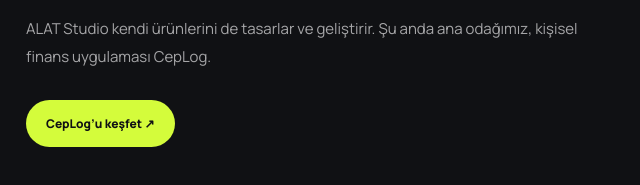
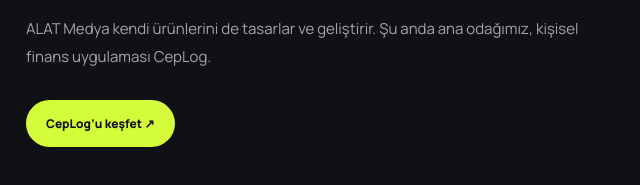
Before and after one commit to metealcl/alatweb, a plain HTML site: page urunler.html in a window 1280 px wide. Shown: the part 436-621 px from the top of the page, 2-642 px from the left. Drawn offline with nearby package versions, Linux system fonts and the light colour scheme.

Commit message:
Use ALAT Medya company name consistently

```diff
--- a/urunler.html
+++ b/urunler.html
@@ -1,4 +1,4 @@
-<!doctype html><html lang="tr"><head><meta charset="utf-8"><meta name="viewport" content="width=device-width,initial-scale=1"><meta name="theme-color" content="#101114"><meta name="description" content="ALAT Studio bünyesinde geliştirilen dijital ürünler."><link rel="canonical" href="https://alatmedya.tech/urunler.html"><link rel="icon" type="image/svg+xml" href="assets/brand/al-at.svg"><link rel="stylesheet" href="assets/studio.css"><title>Ürünlerimiz — ALAT Studio</title></head><body><div class="topline"><header class="header wrap"><a class="brand" href="index.html" aria-label="ALAT ana sayfa"><img src="assets/brand/al-at.svg" alt="ALAT Studio"></a><button class="menu" aria-label="Menüyü aç" aria-expanded="false">☰</button><nav class="nav" aria-label="Ana menü"><a href="studio.html">Stüdyo</a><a href="hizmetler.html">Hizmetler</a><a href="projeler.html">İşler</a><a href="urunler.html">Ürünler</a><a class="nav-cta" href="iletisim.html">Bir fikrin mi var? ↗</a></nav></header></div><main>
-<section class="hero wrap"><div><div class="eyebrow mono"><i class="dot"></i> ÜRÜNLER</div><h1>İhtiyaçtan<br><span class="stroke">doğan ürünler.</span></h1><p class="lead">ALAT Studio kendi ürünlerini de tasarlar ve geliştirir. Şu anda ana odağımız, kişisel finans uygulaması CepLog.</p><div class="actions"><a class="btn" href="proje-ceplog.html">CepLog’u keşfet ↗</a></div></div><div class="hero-art"><div class="art-grid"></div><div class="orbit"></div><div class="orbit two"></div><div class="core"><img src="assets/brand/al-at.svg" alt="ALAT Studio"></div></div></section>
-<section class="section wrap reveal"><div class="project-card"><div class="project-copy"><span class="status mono">AKTİF GELİŞTİRME · ÖZEL TEST</span><h3>CepLog<span class="lime">.</span></h3><p>Gelir, gider, bütçe, birikim ve hedefleri tek bir kişisel çalışma alanında birleştiren finans uygulaması.</p><p>Kullanıcılar günlük finans hareketlerini kaydedebilir, kategorilere ayırabilir ve aylık durumlarını analiz edebilir. Ürün şu anda geliştirme ve özel test sürecinde; genel kullanıma açılma tarihi netleşmedi.</p><a class="btn" href="proje-ceplog.html">Ürün vaka sayfası ↗</a></div><div class="project-visual"><div class="core"><img src="assets/brand/al-at.svg" alt="ALAT Studio"></div><span class="mono muted" style="position:absolute;bottom:18px;right:18px">ÖZEL TEST SÜRÜMÜ</span></div></div></section>
-<section class="paper-band"><div class="wrap"><div class="mono kicker">YENİ ÜRÜN FİKRİ</div><h2 class="band-title">Bir sonraki ürün<br>ne olabilir?</h2><p class="band-copy">Yeni bir ürün fikri veya ortak geliştirme önerisi için bize ulaş.</p><a class="btn btn-dark" href="iletisim.html">Ürün fikrini paylaş ↗</a></div></section></main><footer><div class="wrap"><div class="footer-top"><a class="footer-brand" href="index.html"><img src="assets/brand/al-at.svg" alt="ALAT Studio"></a><div class="footer-links"><a href="studio.html">Stüdyo</a><a href="hizmetler.html">Hizmetler</a><a href="projeler.html">İşler</a><a href="urunler.html">Ürünler</a><a href="privacy-policy.html">Gizlilik</a><a href="kvkk.html">KVKK</a><a href="cookie-policy.html">Çerezler</a><a href="mailto:destek@alatmedya.tech">destek@alatmedya.tech</a></div></div><div class="footer-bottom"><span>ÜRÜNÜN, İYİ FİKRİN, İNSANIN YANINDA.</span><span>© <span data-year></span> ALAT STUDIO · TÜRKİYE</span></div></div></footer><script src="assets/studio.js"></script></body></html>
+<!doctype html><html lang="tr"><head><meta charset="utf-8"><meta name="viewport" content="width=device-width,initial-scale=1"><meta name="theme-color" content="#101114"><meta name="description" content="ALAT Medya bünyesinde geliştirilen dijital ürünler."><link rel="canonical" href="https://alatmedya.tech/urunler.html"><link rel="icon" type="image/svg+xml" href="assets/brand/al-at.svg"><link rel="stylesheet" href="assets/studio.css"><title>Ürünlerimiz — ALAT Medya</title></head><body><div class="topline"><header class="header wrap"><a class="brand" href="index.html" aria-label="ALAT ana sayfa"><img src="assets/brand/al-at.svg" alt="ALAT Medya"></a><button class="menu" aria-label="Menüyü aç" aria-expanded="false">☰</button><nav class="nav" aria-label="Ana menü"><a href="studio.html">Stüdyo</a><a href="hizmetler.html">Hizmetler</a><a href="projeler.html">İşler</a><a href="urunler.html">Ürünler</a><a class="nav-cta" href="iletisim.html">Bir fikrin mi var? ↗</a></nav></header></div><main>
+<section class="hero wrap"><div><div class="eyebrow mono"><i class="dot"></i> ÜRÜNLER</div><h1>İhtiyaçtan<br><span class="stroke">doğan ürünler.</span></h1><p class="lead">ALAT Medya kendi ürünlerini de tasarlar ve geliştirir. Şu anda ana odağımız, kişisel finans uygulaması CepLog.</p><div class="actions"><a class="btn" href="proje-ceplog.html">CepLog’u keşfet ↗</a></div></div><div class="hero-art"><div class="art-grid"></div><div class="orbit"></div><div class="orbit two"></div><div class="core"><img src="assets/brand/al-at.svg" alt="ALAT Medya"></div></div></section>
+<section class="section wrap reveal"><div class="project-card"><div class="project-copy"><span class="status mono">AKTİF GELİŞTİRME · ÖZEL TEST</span><h3>CepLog<span class="lime">.</span></h3><p>Gelir, gider, bütçe, birikim ve hedefleri tek bir kişisel çalışma alanında birleştiren finans uygulaması.</p><p>Kullanıcılar günlük finans hareketlerini kaydedebilir, kategorilere ayırabilir ve aylık durumlarını analiz edebilir. Ürün şu anda geliştirme ve özel test sürecinde; genel kullanıma açılma tarihi netleşmedi.</p><a class="btn" href="proje-ceplog.html">Ürün vaka sayfası ↗</a></div><div class="project-visual"><div class="core"><img src="assets/brand/al-at.svg" alt="ALAT Medya"></div><span class="mono muted" style="position:absolute;bottom:18px;right:18px">ÖZEL TEST SÜRÜMÜ</span></div></div></section>
+<section class="paper-band"><div class="wrap"><div class="mono kicker">YENİ ÜRÜN FİKRİ</div><h2 class="band-title">Bir sonraki ürün<br>ne olabilir?</h2><p class="band-copy">Yeni bir ürün fikri veya ortak geliştirme önerisi için bize ulaş.</p><a class="btn btn-dark" href="iletisim.html">Ürün fikrini paylaş ↗</a></div></section></main><footer><div class="wrap"><div class="footer-top"><a class="footer-brand" href="index.html"><img src="assets/brand/al-at.svg" alt="ALAT Medya"></a><div class="footer-links"><a href="studio.html">Stüdyo</a><a href="hizmetler.html">Hizmetler</a><a href="projeler.html">İşler</a><a href="urunler.html">Ürünler</a><a href="privacy-policy.html">Gizlilik</a><a href="kvkk.html">KVKK</a><a href="cookie-policy.html">Çerezler</a><a href="mailto:destek@alatmedya.tech">destek@alatmedya.tech</a></div></div><div class="footer-bottom"><span>ÜRÜNÜN, İYİ FİKRİN, İNSANIN YANINDA.</span><span>© <span data-year></span> ALAT STUDIO · TÜRKİYE</span></div></div></footer><script src="assets/studio.js"></script></body></html>
```
